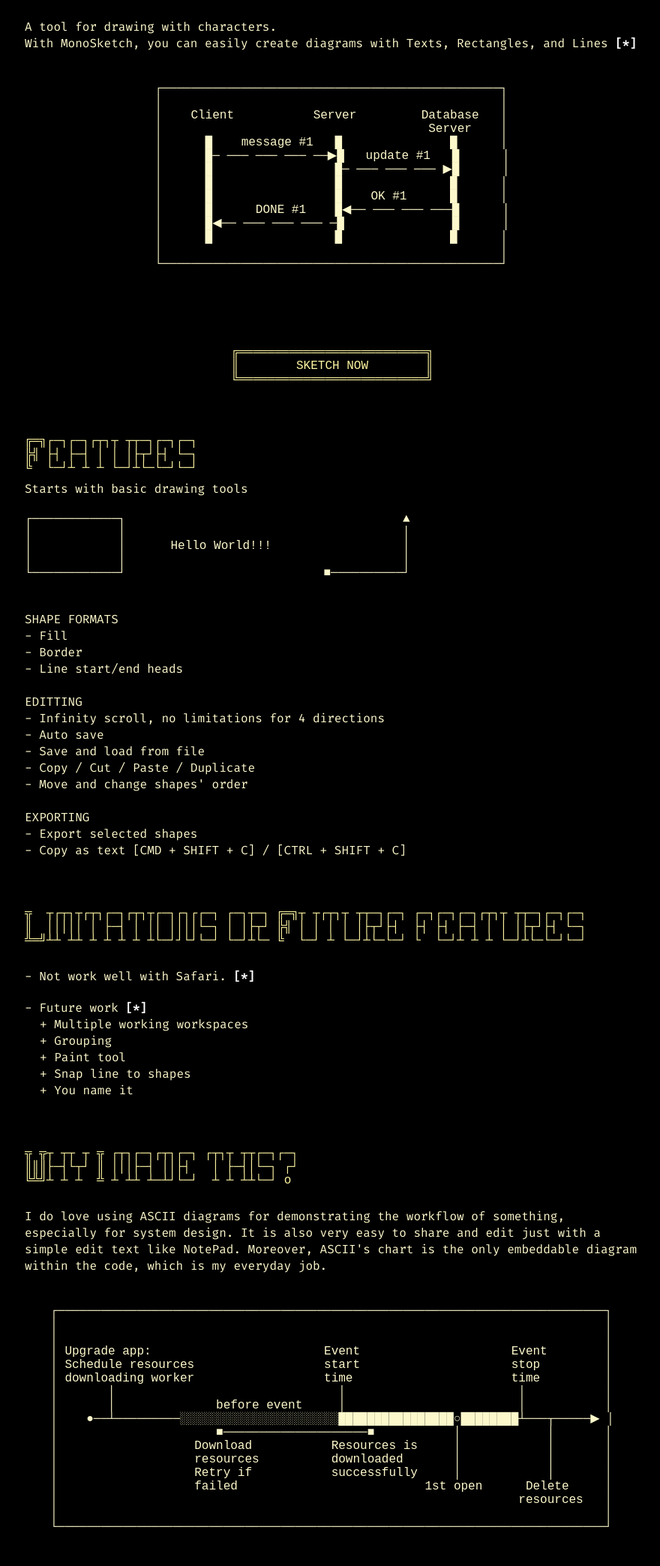
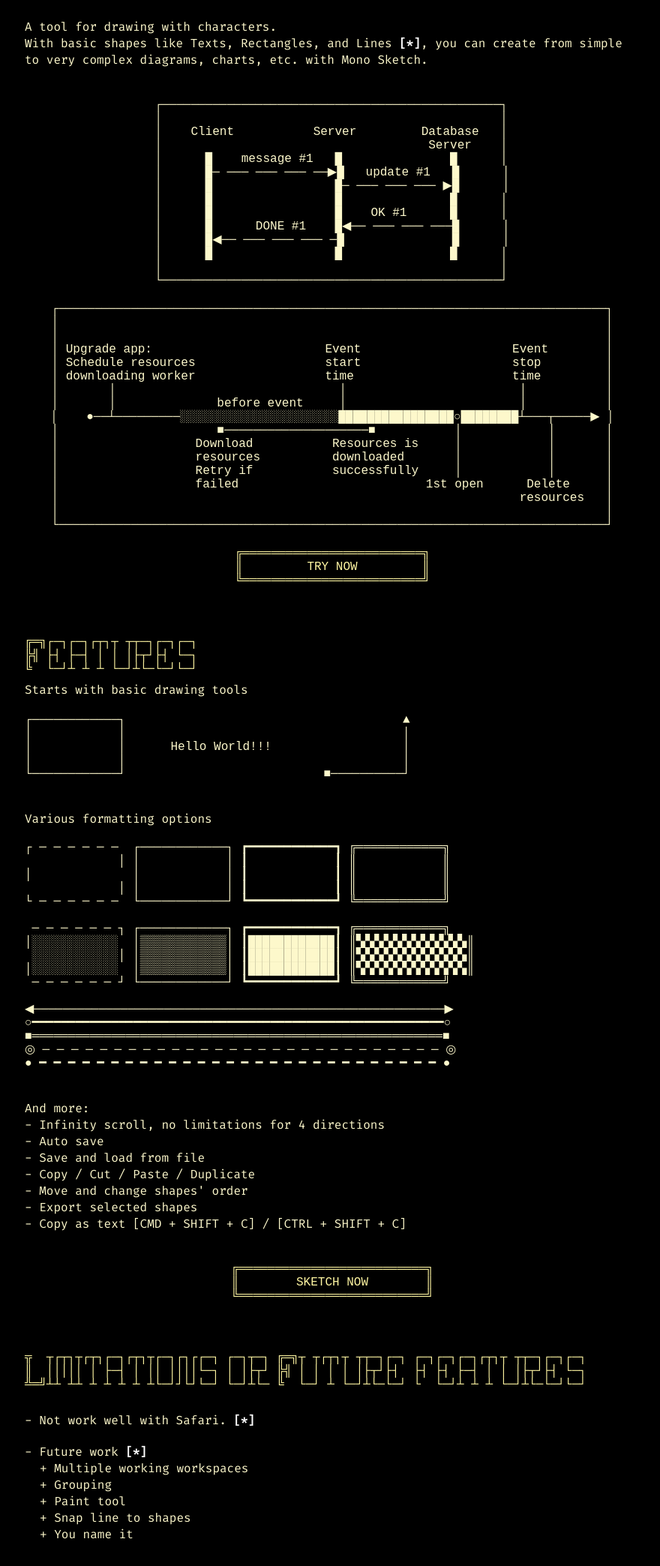
Before and after one commit to tuanchauict/MonoSketch-landing-page, a plain HTML site: page src/main/resources/index.html in a window 1280 px wide. Shown: the part 287-2375 px from the top of the page at 75% size, without its empty margins (47-927 px from the left). Drawn offline with nearby package versions, Linux system fonts and the light colour scheme; files that its build step writes are made by us from their sources; a script that the page names is missing.

Commit message:
Update formatting design

```diff
--- a/src/main/resources/index.html
+++ b/src/main/resources/index.html
@@ -30,13 +30,12 @@
     </h1>
     <p class="space-top-1">
         A tool for drawing with characters.<br/>
-        With MonoSketch, you can easily create diagrams with Texts, Rectangles, and Lines
-        <span class="side-note" data-content="More shapes will be supported in the future">
-            [*]
-        </span>
+        With basic shapes like Texts, Rectangles, and Lines
+        <span class="side-note" data-content="More shapes will be supported in the future">[*]</span>,
+        you can create from simple to very complex diagrams, charts, etc. with Mono Sketch.
     </p>
 
-    <div class="center space-top-2 space-bottom-2 animation-container" data-duration="200" data-auto-play>
+    <div class="center space-top-2 animation-container" data-duration="200" data-auto-play>
         <span class="graph thumbnail">
             <span class="line">┌───────────────────────────────────────────────┐</span>
             <span class="line">│                                               │</span>
@@ -59,11 +58,32 @@
         <span class="graph lazy frame" data-graph="client-server-db#3"></span>
         <span class="graph lazy frame" data-graph="client-server-db#4"></span>
     </div>
-    <div class="center space-top-3">
+
+    <span class="center graph space-top-1">
+        <span class="line">┌────────────────────────────────────────────────────────────────────────────┐</span>
+        <span class="line">│                                                                            │</span>
+        <span class="line">│                                                                            │</span>
+        <span class="line">│ Upgrade app:                        Event                     Event        │</span>
+        <span class="line">│ Schedule resources                  start                     stop         │</span>
+        <span class="line">│ downloading worker                  time                      time         │</span>
+        <span class="line">│       │                               │                        │           │</span>
+        <span class="line">│       │              before event     │                        │           │</span>
+        <span class="line">│    ●──┴─────────░░░░░░░░░░░░░░░░░░░░░░████████████████○████████┴───┬─────▶ │</span>
+        <span class="line">│                      ■────────────────────■           │            │       │</span>
+        <span class="line">│                   Download           Resources is     │            │       │</span>
+        <span class="line">│                   resources          downloaded       │            │       │</span>
+        <span class="line">│                   Retry if           successfully     │            │       │</span>
+        <span class="line">│                   failed                          1st open      Delete     │</span>
+        <span class="line">│                                                                resources   │</span>
+        <span class="line">│                                                                            │</span>
+        <span class="line">└────────────────────────────────────────────────────────────────────────────┘</span>
+    </span>
+
+    <div class="center space-top-1">
         <a class="graph no-underline" href="https://app.monosketch.io" target="#">
-            <span class="line">╔══════════════════════════╗</span>
-            <span class="line">║        SKETCH NOW        ║</span>
-            <span class="line">╚══════════════════════════╝</span>
+            <span class="line">╔═════════════════════════╗</span>
+            <span class="line">║         TRY NOW         ║</span>
+            <span class="line">╚═════════════════════════╝</span>
         </a>
     </div>
 
@@ -131,24 +151,46 @@
             <span class="graph lazy frame" data-graph="feature-tool-line#6"></span>
             <span class="graph lazy frame" data-graph="feature-tool-line#7" data-duration="700"></span>
         </div>
+    </div>
+    <p class="space-top-1">Various formatting options</p>
+    <div class="graph">
+        <span class="line">
+┌ ─ ─ ─ ─ ─ ─  ┌────────────┐ ┏━━━━━━━━━━━━┓ ╔════════════╗
+             │ │            │ ┃            ┃ ║            ║
+│              │            │ ┃            ┃ ║            ║
+             │ │            │ ┃            ┃ ║            ║
+└ ─ ─ ─ ─ ─ ─  └────────────┘ ┗━━━━━━━━━━━━┛ ╚════════════╝
 
+ ─ ─ ─ ─ ─ ─ ┐ ┌────────────┐ ┏━━━━━━━━━━━━┓ ╔════════════╗
+│░░░░░░░░░░░░  │▒▒▒▒▒▒▒▒▒▒▒▒│ ┃████████████┃ ║▚▚▚▚▚▚▚▚▚▚▚▚║
+ ░░░░░░░░░░░░│ │▒▒▒▒▒▒▒▒▒▒▒▒│ ┃████████████┃ ║▚▚▚▚▚▚▚▚▚▚▚▚║
+│░░░░░░░░░░░░  │▒▒▒▒▒▒▒▒▒▒▒▒│ ┃████████████┃ ║▚▚▚▚▚▚▚▚▚▚▚▚║
+ ─ ─ ─ ─ ─ ─ ┘ └────────────┘ ┗━━━━━━━━━━━━┛ ╚════════════╝
+
+◀─────────────────────────────────────────────────────────▶
+○━━━━━━━━━━━━━━━━━━━━━━━━━━━━━━━━━━━━━━━━━━━━━━━━━━━━━━━━━○
+■═════════════════════════════════════════════════════════■
+◎ ─ ─ ─ ─ ─ ─ ─ ─ ─ ─ ─ ─ ─ ─ ─ ─ ─ ─ ─ ─ ─ ─ ─ ─ ─ ─ ─ ─ ◎
+● ━ ━ ━ ━ ━ ━ ━ ━ ━ ━ ━ ━ ━ ━ ━ ━ ━ ━ ━ ━ ━ ━ ━ ━ ━ ━ ━ ━ ●
+        </span>
     </div>
     <br/>
-    SHAPE FORMATS<br/>
-    - Fill<br/>
-    - Border<br/>
-    - Line start/end heads<br/>
-    <br/>
-    EDITTING<br/>
+    And more:<br/>
     - Infinity scroll, no limitations for 4 directions<br/>
     - Auto save<br/>
     - Save and load from file<br/>
     - Copy / Cut / Paste / Duplicate<br/>
     - Move and change shapes' order<br/>
-    <br/>
-    EXPORTING<br/>
     - Export selected shapes<br/>
     - Copy as text [CMD + SHIFT + C] / [CTRL + SHIFT + C]<br/>
+
+    <div class="center space-top-2">
+        <a class="graph no-underline" href="https://app.monosketch.io" target="#">
+            <span class="line">╔══════════════════════════╗</span>
+            <span class="line">║        SKETCH NOW        ║</span>
+            <span class="line">╚══════════════════════════╝</span>
+        </a>
+    </div>
 
     <h1 id="limitations">
         <span class="hidden">Limitations and Future features</span>
@@ -191,25 +233,7 @@
     </p>
     <div class="center">
 
-    <span class="graph space-top-2 space-bottom-2">
-        <span class="line">┌────────────────────────────────────────────────────────────────────────────┐</span>
-        <span class="line">│                                                                            │</span>
-        <span class="line">│                                                                            │</span>
-        <span class="line">│ Upgrade app:                        Event                     Event        │</span>
-        <span class="line">│ Schedule resources                  start                     stop         │</span>
-        <span class="line">│ downloading worker                  time                      time         │</span>
-        <span class="line">│       │                               │                        │           │</span>
-        <span class="line">│       │              before event     │                        │           │</span>
-        <span class="line">│    ●──┴─────────░░░░░░░░░░░░░░░░░░░░░░████████████████○████████┴───┬─────▶ │</span>
-        <span class="line">│                      ■────────────────────■           │            │       │</span>
-        <span class="line">│                   Download           Resources is     │            │       │</span>
-        <span class="line">│                   resources          downloaded       │            │       │</span>
-        <span class="line">│                   Retry if           successfully     │            │       │</span>
-        <span class="line">│                   failed                          1st open      Delete     │</span>
-        <span class="line">│                                                                resources   │</span>
-        <span class="line">│                                                                            │</span>
-        <span class="line">└────────────────────────────────────────────────────────────────────────────┘</span>
-    </span>
+
     </div>
     <p class="space-top-1">
         Before, I tried several tools and felt acceptable with <a href="https://textik.com" target="#">Textik</a>.
```
